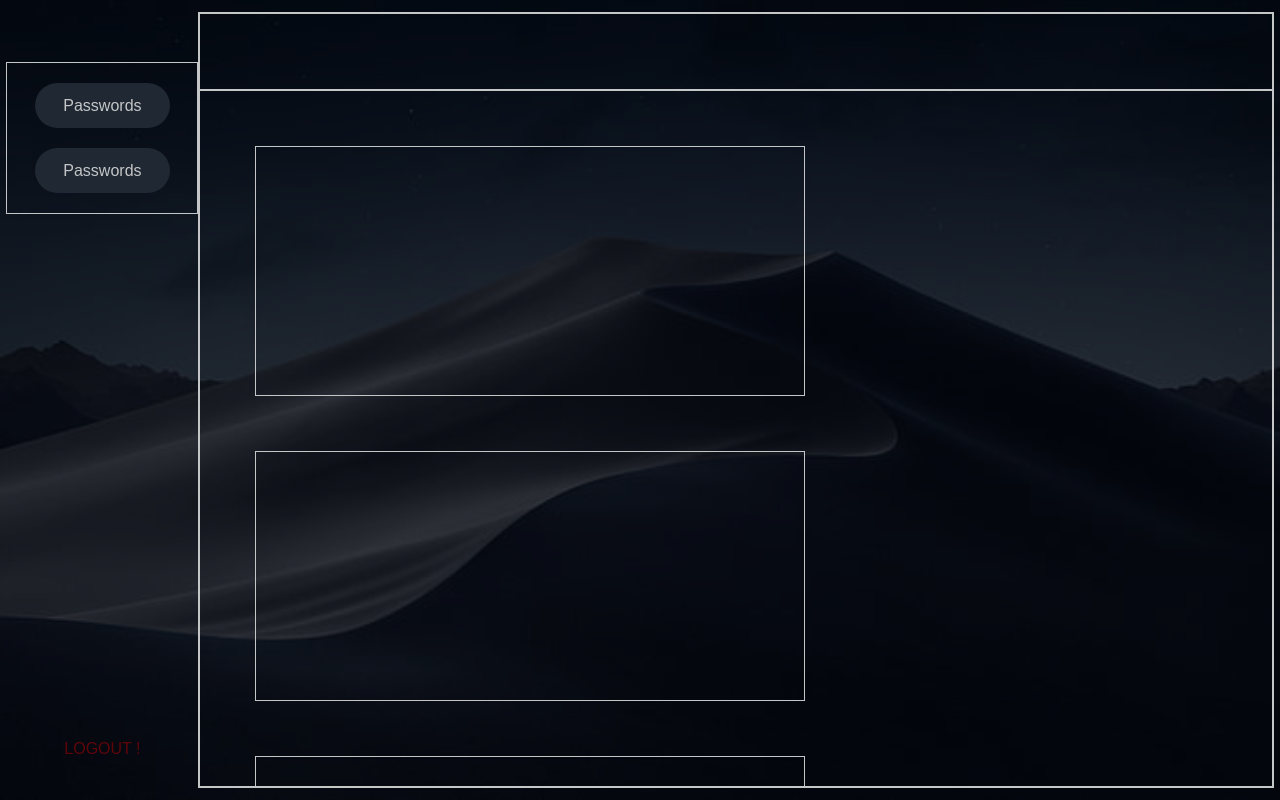
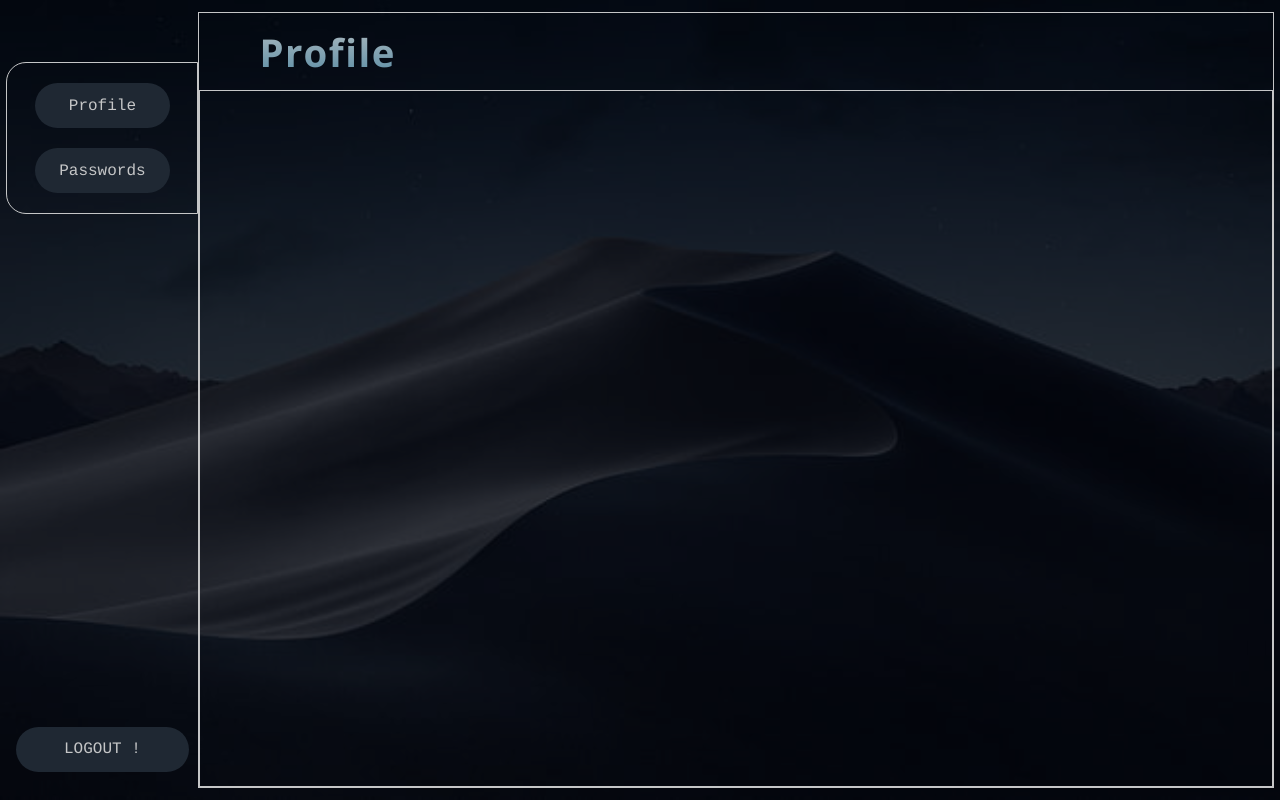
Before and after one commit to rohit-verma-11/Passy, a Django app: page /Dashboard in a window 1280 px wide. Run offline with Django 5.2, Linux system fonts and the light colour scheme.

Commit message:
added profile page

```diff
--- a/static/css/dash.css
+++ b/static/css/dash.css
@@ -34,6 +34,8 @@ body{
         flex-direction: column;
         padding: 20px;
         gap: 20px;
+        font-family: Courier;
+        border-radius: 20px 0 0 20px;
     }
     #bob{
         height:10%;
@@ -43,6 +45,7 @@ body{
         align-items: center;
     }
     button{
+        font-family: Courier;
         height: 45px;
         width: 90%;
         font-size: 1rem;
@@ -56,16 +59,7 @@ body{
         background-color: #66fcf1;
             color: #0b0c10;
     }
-    #logout{
-        background: transparent;
-        color: rgba(255, 0, 0, 0.358);
 
-    }
-    #logout:hover{
-        background-color: rgba(255, 0, 0, 0.326);
-        color: black;
-
-    }
 }
 
 #right{
@@ -77,17 +71,27 @@ body{
     #top{
         height: 10%;
         width: 100%;
-        border: 1px solid #c5c6c7;
+        /* border: 1px solid #c5c6c7; */
+        display: flex;
+        align-items: center;
+        color: #c5c6c7;
+        padding-left: 60px;
+        font-family: 'Segoe UI';
+        letter-spacing: 0.1rem;
+        font-size: 1.2rem;
+        background: -webkit-linear-gradient(#c5c6c7,#45829e);
+        -webkit-background-clip: text;
+        -webkit-text-fill-color: transparent;
     }
     main{
         height: 90%;
         width: 100%;
+        border: 1px solid #c5c6c7;
     }
-    #passes{
+    #passwords{
         height: 100%;
         width: 100%;
-        border: 1px solid #c5c6c7;
-        display: flex;
+        display: none;
         flex-wrap: wrap;
         padding: 55px;
         gap: 55px;
@@ -99,7 +103,11 @@ body{
             border: 1px solid #c5c6c7;
         }
     }
-    #passes::-webkit-scrollbar{
+    #passwords::-webkit-scrollbar{
         display: none;
     }
+    #profile{
+        height: 100%;
+        width: 100%;
+    }
 }
--- /dev/null
+++ b/static/js/dash.js
@@ -0,0 +1,7 @@
+function Activate(section){
+    document.getElementById('passwords').style.display = "none";
+    document.getElementById('profile').style.display = "none";
+    document.getElementById(section).style.display = "flex";
+    document.getElementById('top').innerHTML = `<h1>${section.charAt(0).toUpperCase() + section.slice(1)}</h1>`;
+    document.getElementById('top').style.color = "#c5c6c7";
+}
--- a/templates/dash.html
+++ b/templates/dash.html
@@ -9,17 +9,19 @@
 <body>
     <div id="left">
         <div id="tobs">
-            <button>Passwords</button>
-            <button>Passwords</button>
+            <button onclick="Activate('profile')">Profile</button>
+            <button onclick="Activate('passwords')">Passwords</button>
         </div>
         <div id="bob">
             <button id="logout">LOGOUT !</button>
         </div>
     </div>
     <div id="right">
-        <div id="top"></div>
+        <div id="top">
+            <h1>Profile</h1>
+        </div>
         <main>
-            <div id="passes">
+            <div id="passwords">
                 <div id="data"></div>
                 <div id="data"></div>
                 <div id="data"></div>
@@ -27,7 +29,11 @@
                 <div id="create">
                 </div>
             </div>
+            <div id="profile">
+
+            </div>
         </main>
     </div>
+    <script src="/static/js/dash.js"></script>
 </body>
 </html>
```
